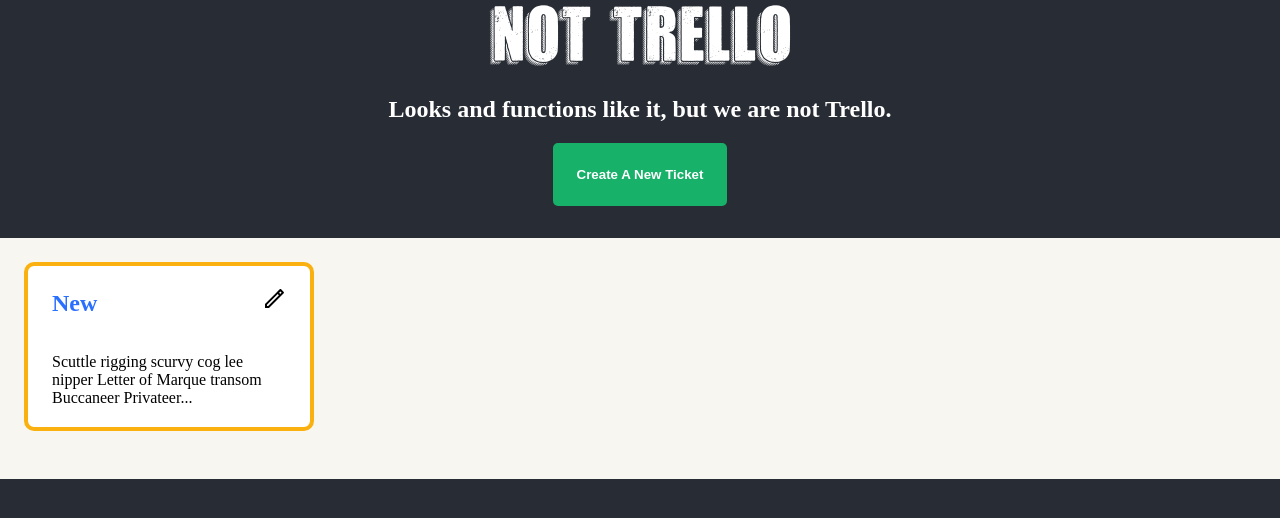
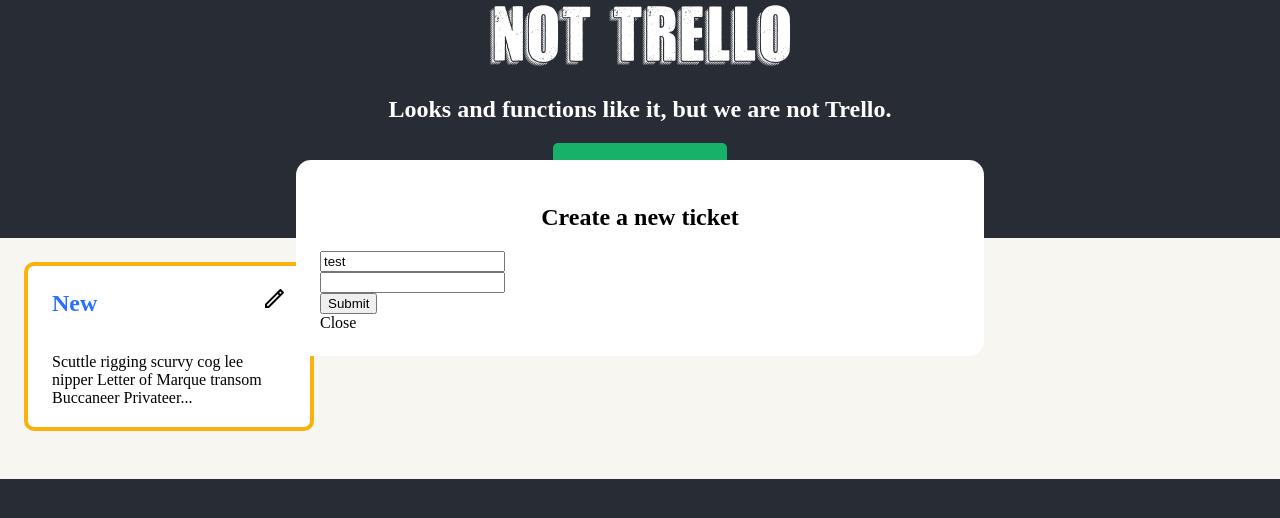
Before and after one commit to WesloTheWeb/Not-Trello, a React (Create React App) app: page / in a window 1280 px wide. Shown: the top 518 px of the page. Built offline with nearby package versions, Linux system fonts and the light colour scheme.

Commit message:
Set up modal and data passing

```diff
--- a/src/App.css
+++ b/src/App.css
@@ -1,3 +1,4 @@
 .App {
   background-color: var(--backgroundColor);
+  position: relative;
 }
--- a/src/App.js
+++ b/src/App.js
@@ -1,14 +1,16 @@
 import './App.css';
 import Header from './components/Header/Header';
 import Board from './containers/Board/Board';
+import CreateTicketModal from './containers/CreateTicketModal/CreateTicketModal';
 
 function App() {
   return (
       <div className="App">
         <Header />
         <Board />
+        <CreateTicketModal />
       </div>
-  );
+   );
 }
 
 export default App;
--- a/src/components/BoardButton/BoardButton.js
+++ b/src/components/BoardButton/BoardButton.js
@@ -1,4 +1,5 @@
-import React from 'react';
+import React, { useState } from 'react';
+import CreateTicketModal from '../../containers/CreateTicketModal/CreateTicketModal';
 import classes from './BoardButton.module.css';
 
 const { createTicket } = classes;
--- /dev/null
+++ b/src/containers/createTicketModal/CreateTicketModal.module.css
@@ -0,0 +1,22 @@
+.modalContainer {
+    z-index: 10;
+    background-color: var(--white);
+    padding: 1.5rem;
+    width: 50%;
+    margin: 0 auto;
+    border-radius: 15px;
+    position: fixed;
+    margin-left: auto;
+    margin-right: auto;
+    left: 0;
+    right: 0;
+    top: 10rem;
+}
+
+.modalContainer h2 {
+    text-align: center;
+}
+
+.modalContainer input {
+    display: block;
+}
--- a/src/containers/createTicketModal/createTicketModal.js
+++ b/src/containers/createTicketModal/createTicketModal.js
@@ -1,11 +1,34 @@
-import React from 'react';
+import React, { useState } from 'react';
+import { useForm } from "react-hook-form";
+import classes from './CreateTicketModal.module.css';
 
-const createTicket = (props) => {
+const CreateTicketModal = (props) => {
+
+    const { modalContainer } = classes;
+
+    const [createTicketOpen, isCreateTicketOpen] = useState(false);
+
+    const { register, handleSubmit, watch, formState: { errors } } = useForm();
+    const onSubmit = data => console.log(data);
+
+    console.log(watch("example")); // watch input value by passing the name of it
+
     return (
-        <form>
+        /* "handleSubmit" will validate your inputs before invoking "onSubmit" */
+        <form className={modalContainer} onSubmit={handleSubmit(onSubmit)}>
+            <h2>Create a new ticket</h2>
+            {/* register your input into the hook by invoking the "register" function */}
+            <input defaultValue="test" {...register("example")} />
 
+            {/* include validation with required or other standard HTML validation rules */}
+            <input {...register("exampleRequired", { required: true })} />
+            {/* errors will return when field validation fails  */}
+            {errors.exampleRequired && <span>This field is required</span>}
+
+            <input type="submit" />
+            <div>Close</div>
         </form>
     );
 };
 
-export default createTicket;
+export default CreateTicketModal;
```
